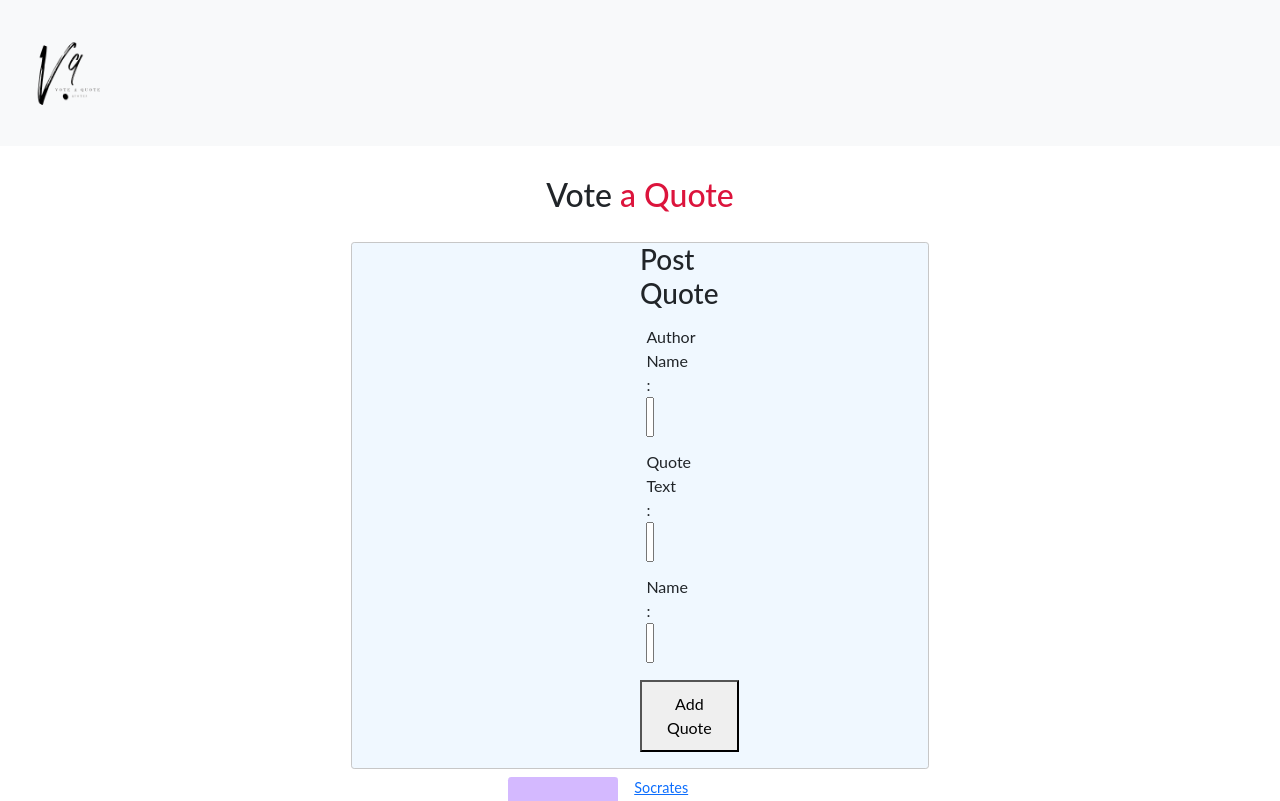
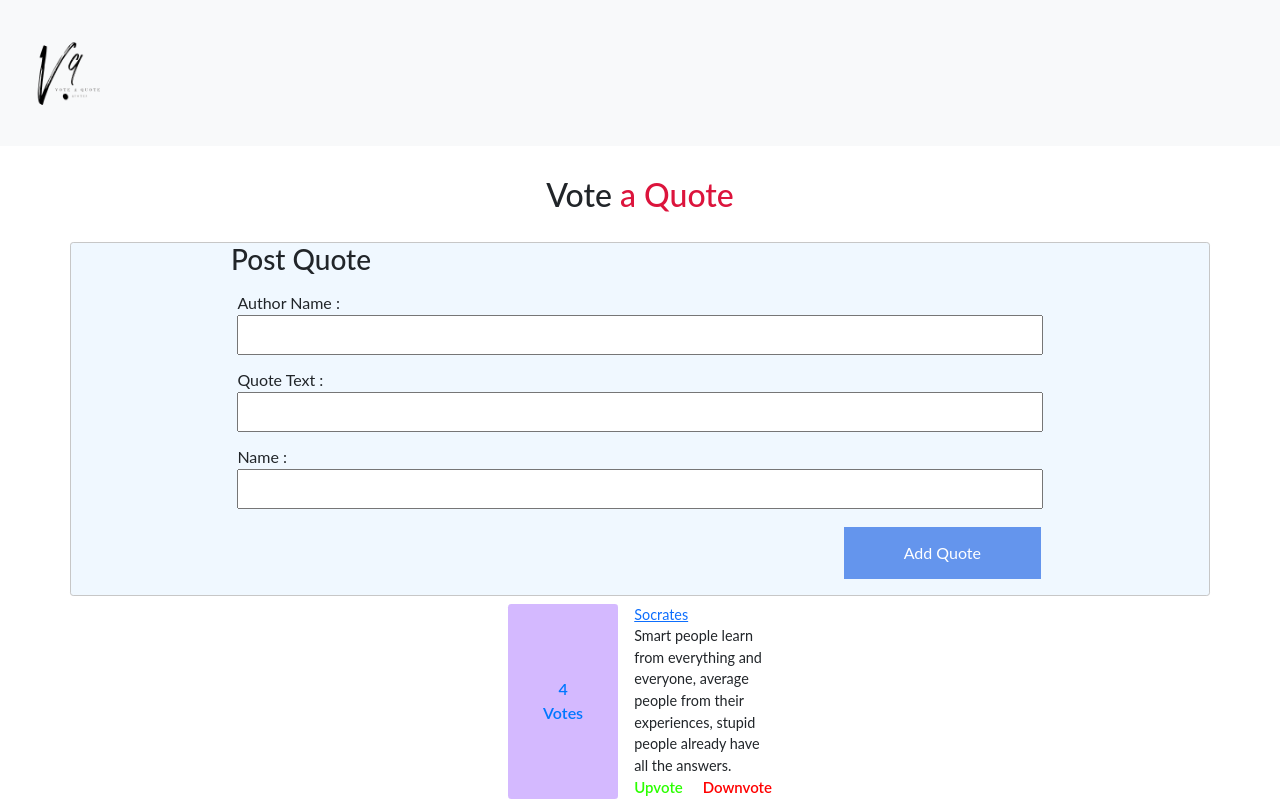
Before and after one commit to kelvinmburu/vote-a-quote, an Angular app: page / in a window 1280 px wide. Shown: the top 801 px of the page. Built offline with nearby package versions, Linux system fonts and the light colour scheme.

Commit message:
st: styled container and header

```diff
--- a/src/app/app.component.css
+++ b/src/app/app.component.css
@@ -1,8 +1,8 @@
+
 .container {
-  width: 25%;
   margin: 0 auto;
   background-color: aliceblue;
-  padding: 0 18rem 1rem;
+  padding: 0 10rem 1rem;
   border-radius: 0.2rem;
   border: 0.5px solid rgb(199, 199, 199);
 }
@@ -24,8 +24,16 @@
 .submit_btn {
   display: block;
   margin: 0.7rem 0.5rem 0 auto;
-  padding: 10px 25px;
+  padding: 14px 60px;
   cursor: pointer;
+  border: none;
+  background: cornflowerblue;
+  color: #fff;
+  transition: all 0.5 ease;
+}
+
+.submit_btn:hover {
+  background-color: rgba(161, 48, 48, 0.933);
 }
 
 /* Footer Section Styling */
```
